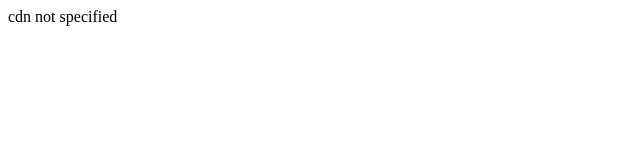
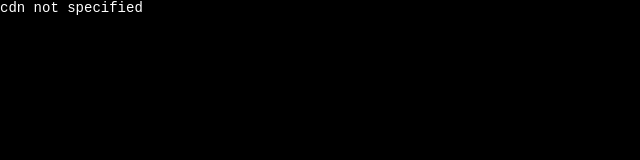
Before and after one commit to HyperZTeam456/hyperzcdn, a plain HTML site: page HyperZCDN.html in a window 1280 px wide. Shown: the whole page, without its empty margins (0-640 px from the left). Drawn offline with Linux system fonts and the light colour scheme.

Commit message:
Make it a REAL actual CDN now.

```diff
--- a/HyperZCDN.html
+++ b/HyperZCDN.html
@@ -1,17 +1,20 @@
-<!DOCTYPE html><html><body><script>
+<!DOCTYPE html><html><head><meta charset="UTF-8"><style>html,body{margin:0;background:#000;color:#fff;font:14px monospace}pre{white-space:pre-wrap;overflow-wrap:anywhere;padding:10px;color:#aaa}</style></head><body><script>
 function q(k){return new URLSearchParams(location.search).get(k)}
+function pre(t){var s=document.createElement('pre');s.textContent=t;document.body.appendChild(s)}
+function get(k){try{return localStorage.getItem(k)}catch(e){return null}}
+function set(k,v){try{localStorage.setItem(k,v)}catch(e){}}
 var m={gh:'https://cdn.jsdelivr.net/gh/',gl:'https://cdn.jsdelivr.net/gl/',npm:'https://cdn.jsdelivr.net/npm/',wp:'https://cdn.jsdelivr.net/wp/',hf:'https://cdn.jsdelivr.net/hf/',cb:'https://codeberg.org/'},n=0;
-function cdn(u){n++;fetch(u).then(function(r){return r.text()}).then(function(t){
-var s=document.createElement('pre');s.textContent=t;document.body.appendChild(s)
-}).catch(function(){n--;if(!n&&!q('h'))document.write('cdn not specified')})}
+function cdn(u){n++;var c=get('c'+u);
+if(c){pre(c);return}
+fetch(u).then(function(r){return r.text()}).then(function(t){set('c'+u,t);pre(t)}).catch(function(){n--;if(!n&&!q('h'))document.write('cdn not specified')})}
 for(var k in m)if(k!='cb'&&q(k))cdn(m[k]+q(k));
 var cb=q('cb');
-if(cb){var a=cb.split('@'),b=a[1]||'main',f=a[0].split('/');cdn(m.cb+f[0]+'/'+f[1]+'/raw/branch/'+b+'/'+f.slice(2).join('/'))}
+if(cb){var a=cb.split('@'),b=a[1]||'main',v=a[0].split('/');cdn(m.cb+v[0]+'/'+v[1]+'/raw/branch/'+b+'/'+v.slice(2).join('/'))}
 var h=q('h'),w32=function(a,v){a[1]=v&255;a[2]=(v>>8)&255;a[3]=(v>>16)&255;a[4]=(v>>24)&255},o=0,f=0,L=q('ws')?q('ws').split(','):['wss://wisp.mercurywork.shop/','wss://itcode.vip/api/'],S=['stun:stun.l.google.com:19302','stun:stun1.l.google.com:19302','stun:stun2.l.google.com:19302','stun:stun3.l.google.com:19302','stun:stun4.l.google.com:19302','stun:stun.cloudflare.com:3478'];
 function fb(){
 var p=new RTCPeerConnection({iceServers:[{urls:S}]}),t='';
 p.createDataChannel('x');
-p.onicecandidate=function(e){if(e.candidate)t+=e.candidate.candidate+'\n';else{var s=document.createElement('pre');s.textContent=t;document.body.appendChild(s)}};
+p.onicecandidate=function(e){if(e.candidate)t+=e.candidate.candidate+'\n';else pre(t)};
 p.createOffer().then(function(d){p.setLocalDescription(d)});
 }
 function go(ws){var r='';
@@ -24,10 +27,10 @@ d[0]=2;w32(d,1);d.set(req,5);ws.send(d);
 ws.onmessage=function(e){
 var b=new Uint8Array(e.data);
 if(b[0]==2)r+=new TextDecoder().decode(b.slice(5));
-if(b[0]==4&&!o++){ws.close();var s=document.createElement('pre');s.textContent=r.split('\r\n\r\n')[1];document.body.appendChild(s)}
+if(b[0]==4&&!o++){ws.close();var t=r.split('\r\n\r\n')[1];set('c'+h,t);pre(t)}
 };
 };
 ws.onclose=ws.onerror=function(){if(++f==L.length&&!o)fb()};
 }
-if(h)L.forEach(function(u){go(new WebSocket(u))});else if(!n)document.write('cdn not specified');
+if(h){var hc=get('c'+h);if(hc)pre(hc);else L.forEach(function(u){go(new WebSocket(u))})}else if(!n)document.write('cdn not specified');
 </script></body></html>
```
